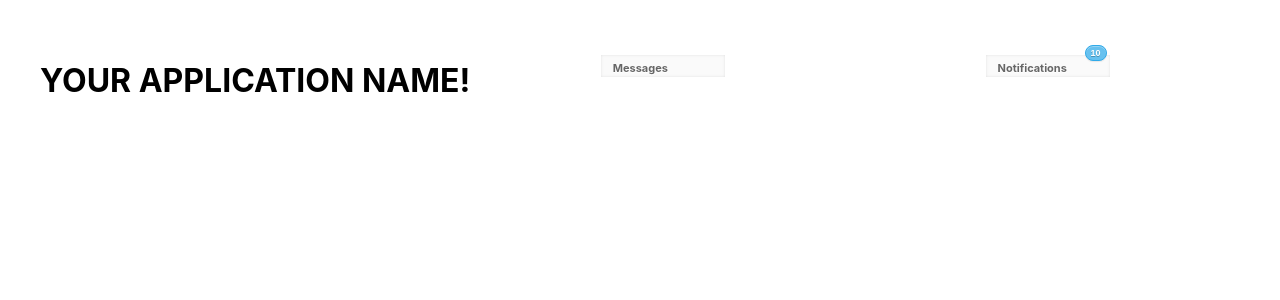
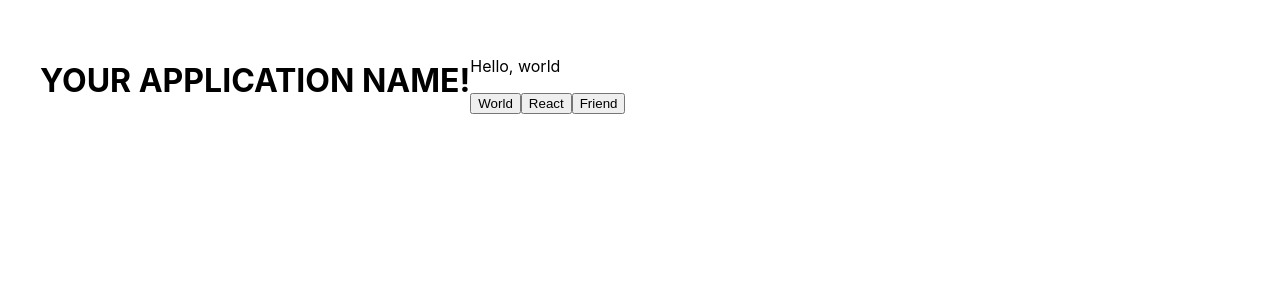
Before and after one commit to SterlingDWatts/react_playground, a React (Create React App) app: page / in a window 1280 px wide. Shown: the top 300 px of the page. Built offline with nearby package versions, Linux system fonts and the light colour scheme.

Commit message:
Added Hello World button components

```diff
--- a/src/App.js
+++ b/src/App.js
@@ -1,5 +1,8 @@
 import React, { Component } from 'react';
 import Messages from './Messages';
+import TheDate from './state/TheDate';
+import Counter from './state/Counter';
+import HelloWorld from './state-drills/HelloWorld';
 import './App.css';
 
 class App extends Component {
@@ -7,8 +10,7 @@ class App extends Component {
     return (
       <div className="App">
         <h1>YOUR APPLICATION NAME!</h1>
-        <Messages name="Messages" unread={0}/>
-        <Messages name="Notifications" unread={10}/>
+        <HelloWorld/>
       </div>
     );
   }
--- /dev/null
+++ b/src/state-drills/HelloWorld.js
@@ -0,0 +1,35 @@
+import React from 'react';
+
+class HelloWorld extends React.Component {
+    constructor(props) {
+        super(props)
+        this.state = { who: 'world' }
+    }
+
+    handleWorldClick = () => {
+        this.setState({ who: 'world!' })
+    }
+
+    handleReactClick = () => {
+        this.setState({ who: 'React!'})
+    }
+
+    handleFriendClick = () => {
+        this.setState({ who: 'friend!'})
+    }
+
+    render() {
+        return (
+            <div>
+                <p>
+                    Hello, {this.state.who}
+                </p>
+                <button onClick={this.handleWorldClick}>World</button>
+                <button onClick={this.handleReactClick}>React</button>
+                <button onClick={this.handleFriendClick}>Friend</button>
+            </div>
+        )
+    }
+}
+
+export default HelloWorld;
--- /dev/null
+++ b/src/state/Counter.js
@@ -0,0 +1,29 @@
+import React from 'react';
+
+class Counter extends React.Component {
+    static defaultProps = {
+        step: 1,
+    }
+    constructor(props) {
+        console.log('props in constructor', props)
+        super(props)
+        this.state = { count: 0 }
+    }
+    handleButtonClick = () => {
+        console.log('props in handleButtonClick', this.props)
+        console.log('state in handleButtonClick', this.state)
+        this.setState({ count: this.state.count + this.props.step })
+    }
+    render() {
+        return (
+            <div>
+                <p>The current count: {this.state.count}</p>
+                <button onClick={this.handleButtonClick}>
+                    Add 1
+                </button>
+            </div>
+        )
+    }
+}
+
+export default Counter;
--- /dev/null
+++ b/src/state/TheDate.js
@@ -0,0 +1,29 @@
+import React from 'react';
+
+class TheDate extends React.Component {
+    constructor(props) {
+        super(props)
+        this.state = { datetime: new Date() };
+        console.log('constructor')
+    }
+    componentDidMount() {
+        console.log('componentDidMount')
+        this.interval = setInterval(() => {
+            console.log('setInterval')
+            this.setState({
+                datetime: new Date()
+            })
+        }, 1000)
+    }
+    componentWillUnmount() {
+        clearInterval(this.interval)
+    }
+    render() {
+        console.log('render')
+        return (
+            <div>{this.state.datetime.toLocaleString()}</div>
+        )
+    }
+}
+
+export default TheDate;
```
Also changed, not shown: src/state-drills/Bomb.js (added, +19 -0 lines), 2 other files (tests, documents, lock files or other folders).
